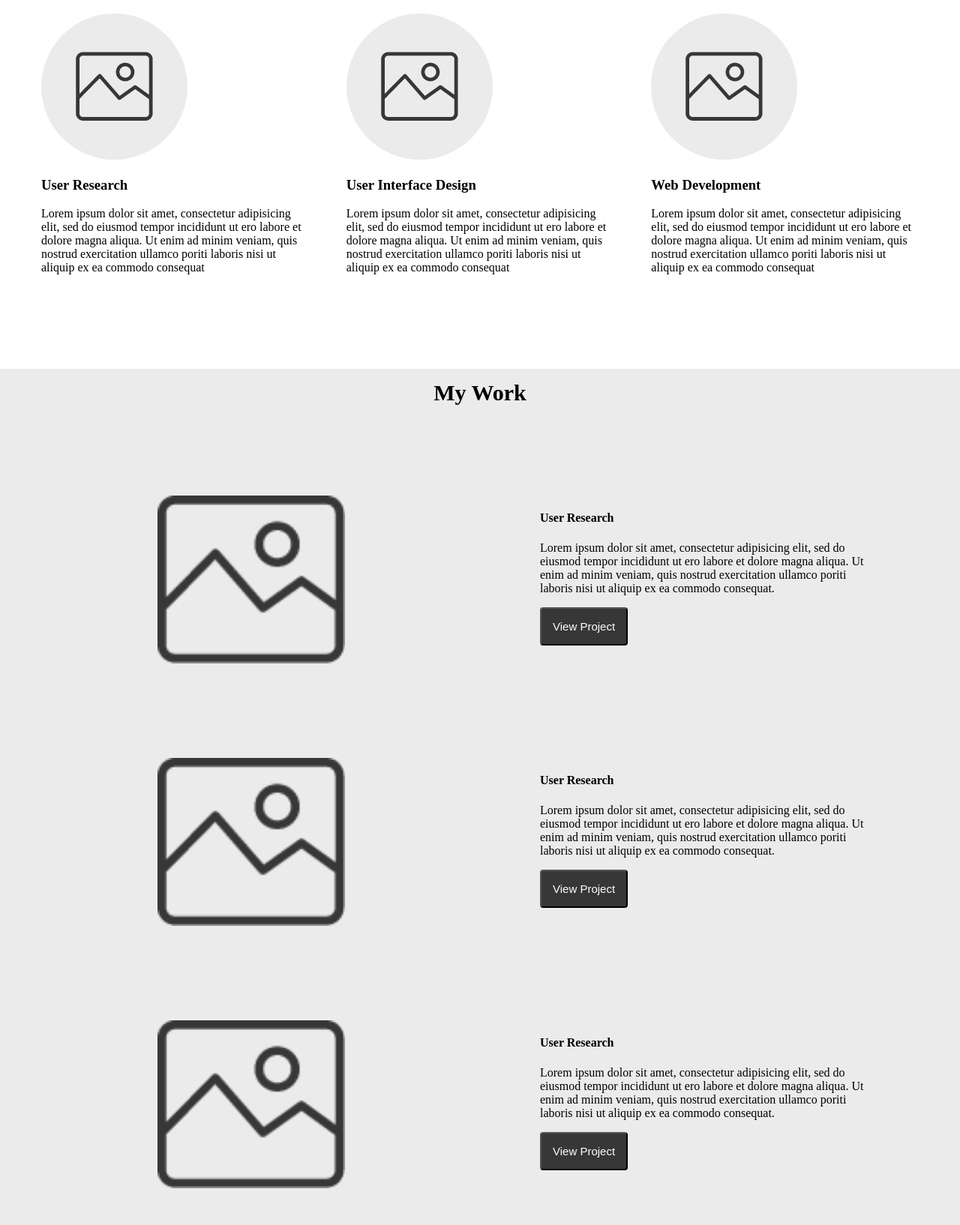
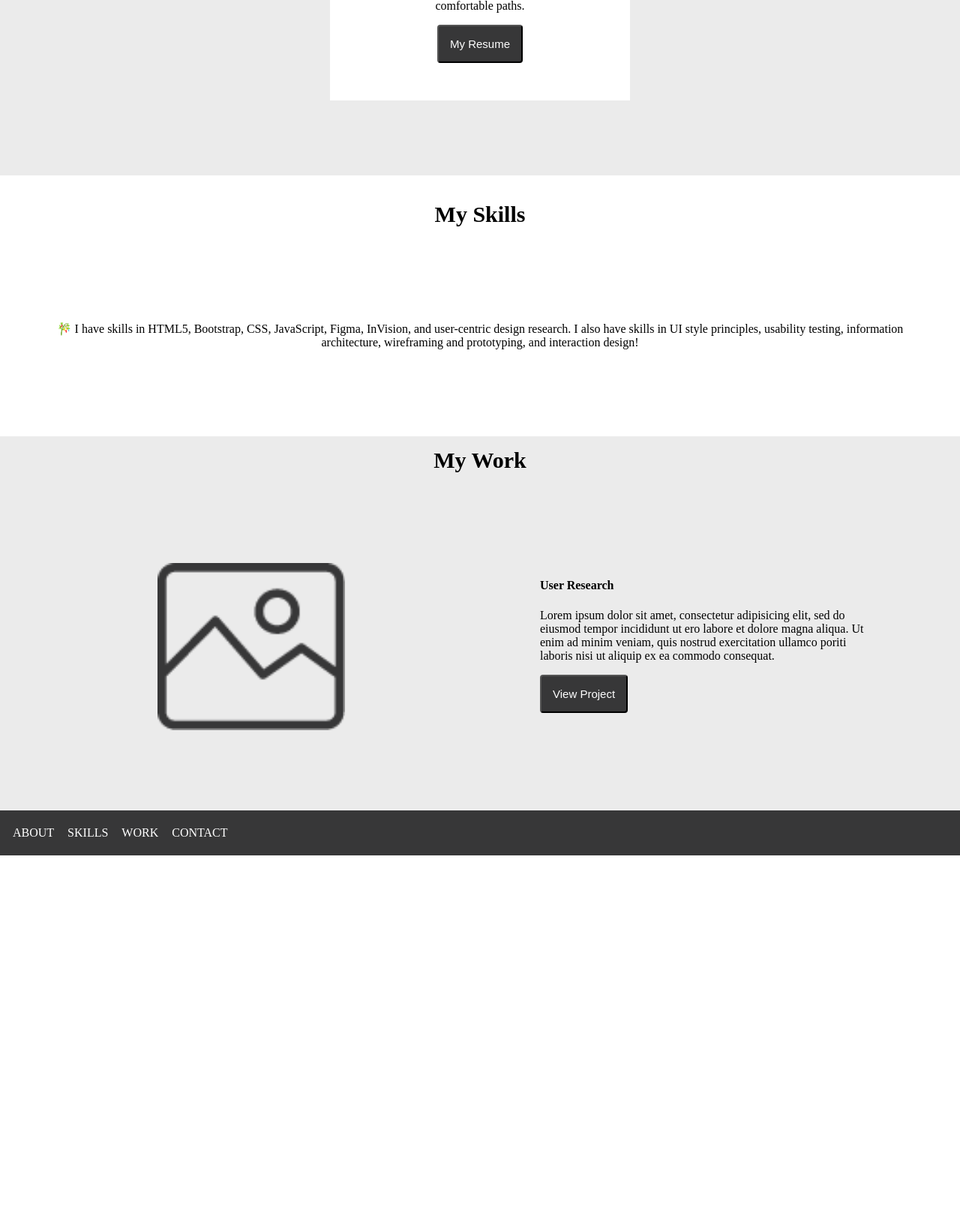
Before and after one commit to josephchang8/UX_UI_HW_19, a plain HTML site: page index.html in a window 1280 px wide. Shown: the part 823-2457 px from the top of the page at 75% size. After the commit the page ends 1964 px from the top, so only its background shows below. Drawn offline with Linux system fonts and the light colour scheme.

Commit message:
putting content in with some css changes

```diff
--- a/index.html
+++ b/index.html
@@ -1,12 +1,12 @@
 <!DOCTYPE html>
 <html>
   <head>
-    <title>Homework 17 Solved</title>
+    <title>Joseph Chang</title>
     <link href="style.css" type="text/css" rel="stylesheet">
   </head>
   <body>
     <header>
-      <img src="images/logo.png">
+      <img src="logo.png" width="100px" height="100px">
       <ul>
         <li>ABOUT</li>
         <li>SKILLS</li>
@@ -16,28 +16,16 @@
     </header>
     <section class="heroImg">
       <div class="content">
-        <img src="placeholder_picture.png">
-        <h1>Your Name</h1>
-        <p>lorem ipsum dolor sit amet, consectetur adipisicing elit, sed do eiusmod tempor incididunt ut ero labore et dolore magna aliqua.</p>
-        <button>Download Resume</button>
+        <img src="josephchangrmbg.PNG" width="213.6" height="286.2">
+        <h1>Joseph Chang</h1>
+        <p>🍵 Hi, I'm Joseph, a Southern California-based UX Designer who wants to bridge the gap between users and technology. With a passion for crafting intuitive user experiences, I am dedicated to creating interfaces that effortlessly guide users through every interaction. Much like a tanuki's serene nature, I strive to weave simplicity and comfort seamlessly, making every interaction a delightful stroll through familiar and comfortable paths.</p>
+        <button>My Resume</button>
       </div>
     </section>
-    <h1 class="heading">My UX Skills</h1>
+    <h1 class="heading">My Skills</h1>
     <section class="flexContainer">
       <div>
-        <img src="placeholderSkill.png">
-        <h3>User Research</h3>
-        <p>Lorem ipsum dolor sit amet, consectetur adipisicing elit, sed do eiusmod tempor incididunt ut ero labore et dolore magna aliqua. Ut enim ad minim veniam, quis nostrud exercitation ullamco poriti laboris nisi ut aliquip ex ea commodo consequat</p>
-      </div>
-      <div>
-        <img src="placeholderSkill.png">
-        <h3>User Interface Design</h3>
-        <p>Lorem ipsum dolor sit amet, consectetur adipisicing elit, sed do eiusmod tempor incididunt ut ero labore et dolore magna aliqua. Ut enim ad minim veniam, quis nostrud exercitation ullamco poriti laboris nisi ut aliquip ex ea commodo consequat</p>
-      </div>
-      <div>
-        <img src="placeholderSkill.png">
-        <h3>Web Development</h3>
-        <p>Lorem ipsum dolor sit amet, consectetur adipisicing elit, sed do eiusmod tempor incididunt ut ero labore et dolore magna aliqua. Ut enim ad minim veniam, quis nostrud exercitation ullamco poriti laboris nisi ut aliquip ex ea commodo consequat</p>
+        <p>🎋 I have skills in HTML5, Bootstrap, CSS, JavaScript, Figma, InVision, and user-centric design research. I also have skills in UI style principles, usability testing, information architecture, wireframing and prototyping, and interaction design!</p>
       </div>
     </section>
 
@@ -48,22 +36,6 @@
           <img src="placeholder_picture.png">
         </div>
         <div class="content1">
-          <h4>User Research</h4>
-          <p>Lorem ipsum dolor sit amet, consectetur adipisicing elit, sed do eiusmod tempor incididunt ut ero labore et dolore magna aliqua. Ut enim ad minim veniam, quis nostrud exercitation ullamco poriti laboris nisi ut aliquip ex ea commodo consequat.</p>
-          <button>View Project</button>
-        </div>
-        <div class="img2">
-          <img src="placeholder_picture.png">
-        </div>
-        <div class="content2">
-          <h4>User Research</h4>
-          <p>Lorem ipsum dolor sit amet, consectetur adipisicing elit, sed do eiusmod tempor incididunt ut ero labore et dolore magna aliqua. Ut enim ad minim veniam, quis nostrud exercitation ullamco poriti laboris nisi ut aliquip ex ea commodo consequat.</p>
-          <button>View Project</button>
-        </div>
-        <div class="img3">
-          <img src="placeholder_picture.png">
-        </div>
-        <div class="content3">
           <h4>User Research</h4>
           <p>Lorem ipsum dolor sit amet, consectetur adipisicing elit, sed do eiusmod tempor incididunt ut ero labore et dolore magna aliqua. Ut enim ad minim veniam, quis nostrud exercitation ullamco poriti laboris nisi ut aliquip ex ea commodo consequat.</p>
           <button>View Project</button>
--- a/style.css
+++ b/style.css
@@ -3,6 +3,7 @@ body {
 }
 header {
   background-color: #373738;
+  background-image: url("headerbackground.jpg");
   padding: 15px;
 }
 header ul {
@@ -54,12 +55,13 @@ footer li {
 }
 /* My UX Skills Section */
 .flexContainer {
-  display: flex;
+  display: -webkit-flex;
   padding: 60px 30px;
 }
 .flexContainer div {
-  width: 33%;
-  padding: 25px;
+  width: 99%;
+  padding: 15px;
+  text-align: center;
 }
 
 /* My Work Section */
@@ -71,11 +73,9 @@ footer li {
 .workGrid {
   display: grid;
   grid-template-columns: 50% 50%;
-  grid-template-rows: 350px 350px 350px;
+  grid-template-rows: 350px;
   grid-template-areas:
   "img1 content1"
-  "img2 content2"
-  "img3 content3"
   ;
 }
 .workGrid img {
@@ -87,21 +87,9 @@ footer li {
 .img1 {
   grid-area: img1;
 }
-.img2 {
-  grid-area: img2;
-}
-.img3 {
-  grid-area: img3;
-}
-.img1, .img2, .img3, .content1, .content2, .content3 {
+.img1, .content1 {
   padding: 80px;
 }
 .content1 {
   grid-area: content1;
 }
-.content2 {
-  grid-area: content2;
-}
-.content3 {
-  grid-area: content3;
-}
```
Also changed, not shown: headerbackground.jpg (added), josephchangrmbg.PNG (added), logo.png.
